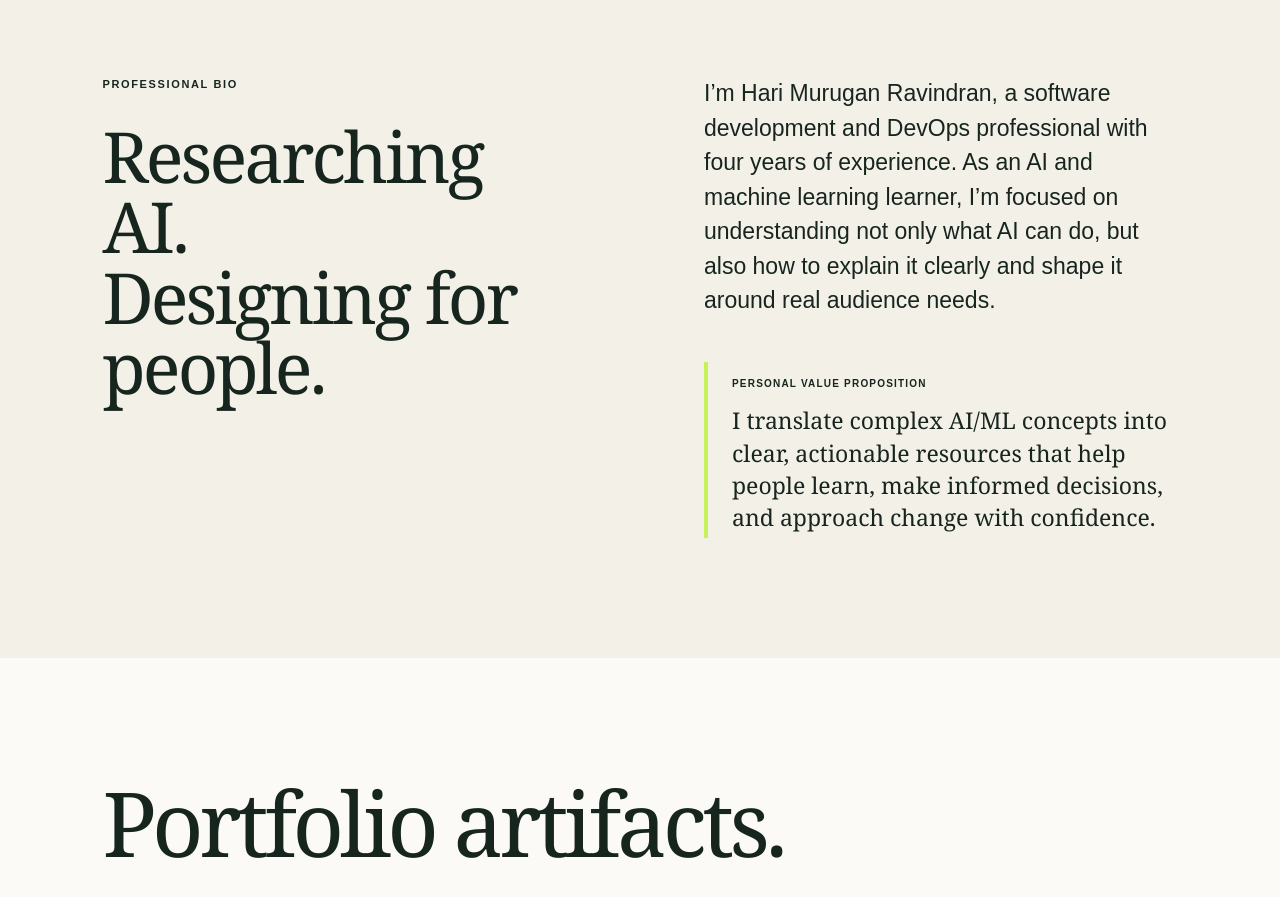
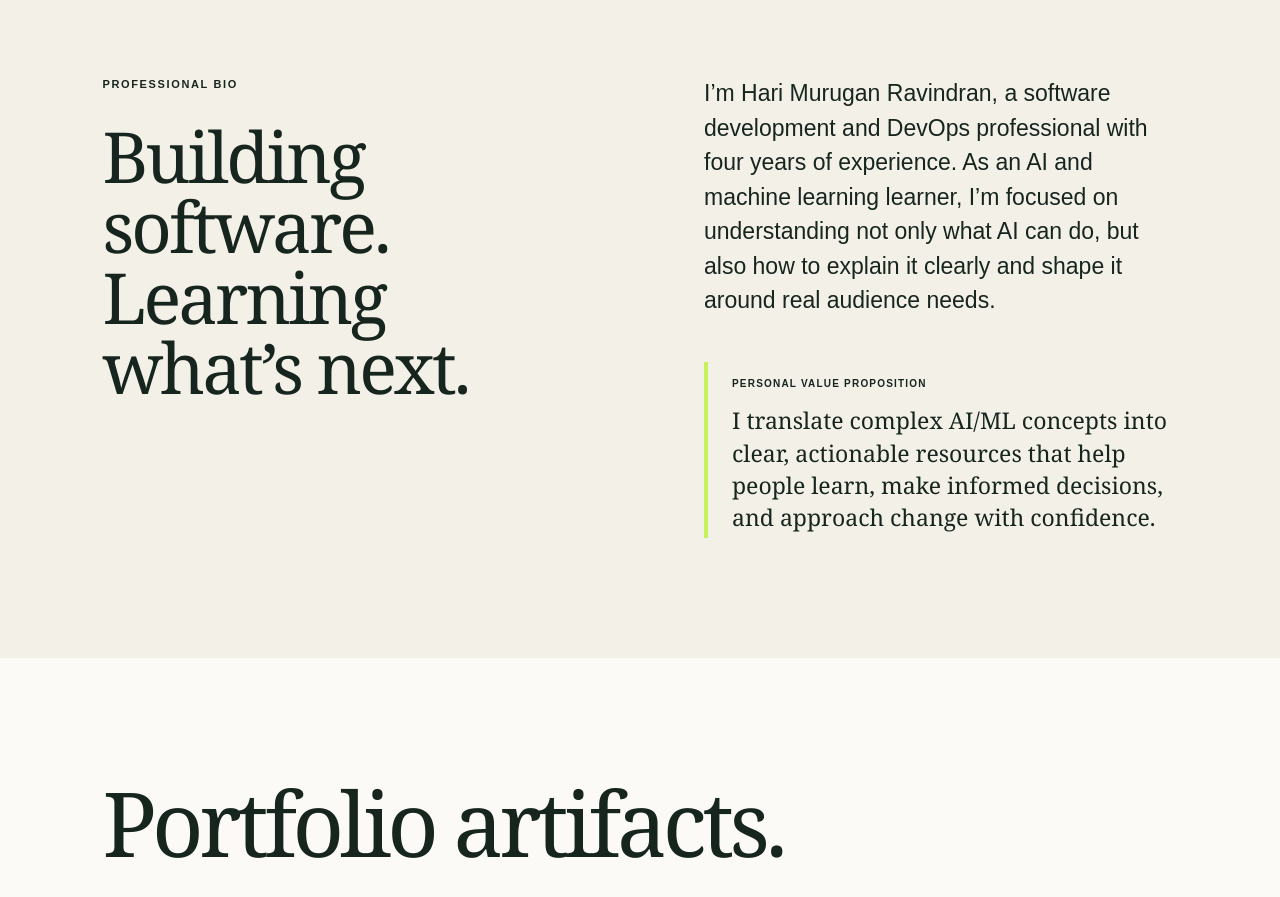
Before and after one commit to Hari-Murugan-Ravindran/portfolio, a Next.js app: page / in a window 1280 px wide. Shown: the part 780-1677 px from the top of the page. Built offline with nearby package versions, Linux system fonts and the light colour scheme.

Commit message:
Reframe professional bio heading

```diff
--- a/app/page.tsx
+++ b/app/page.tsx
@@ -17,7 +17,7 @@ export default function Home() {
       </section>
 
       <section className="about" id="about">
-        <div><p className="sectionLabel">Professional bio</p><h2>Researching AI.<br/>Designing for people.</h2></div>
+        <div><p className="sectionLabel">Professional bio</p><h2>Building software.<br/>Learning what’s next.</h2></div>
         <div className="aboutCopy">
           <p>I’m Hari Murugan Ravindran, a software development and DevOps professional with four years of experience. As an AI and machine learning learner, I’m focused on understanding not only what AI can do, but also how to explain it clearly and shape it around real audience needs.</p>
           <div className="value"><span>Personal value proposition</span><p>I translate complex AI/ML concepts into clear, actionable resources that help people learn, make informed decisions, and approach change with confidence.</p></div>
```
